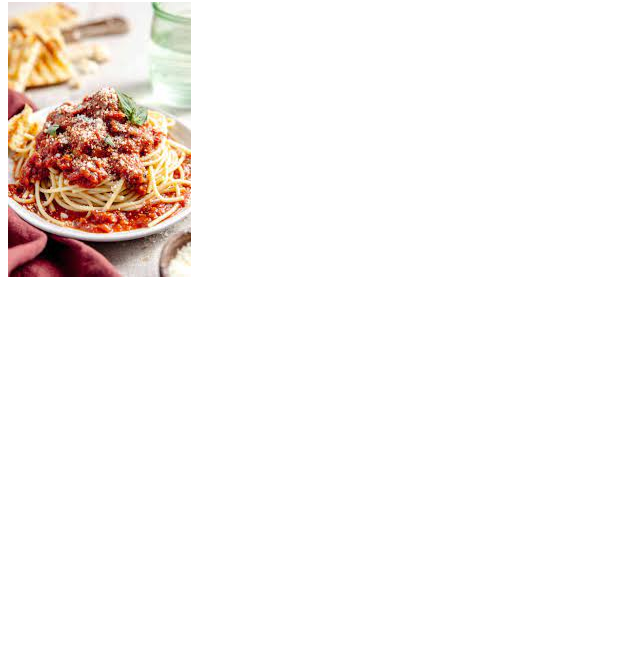
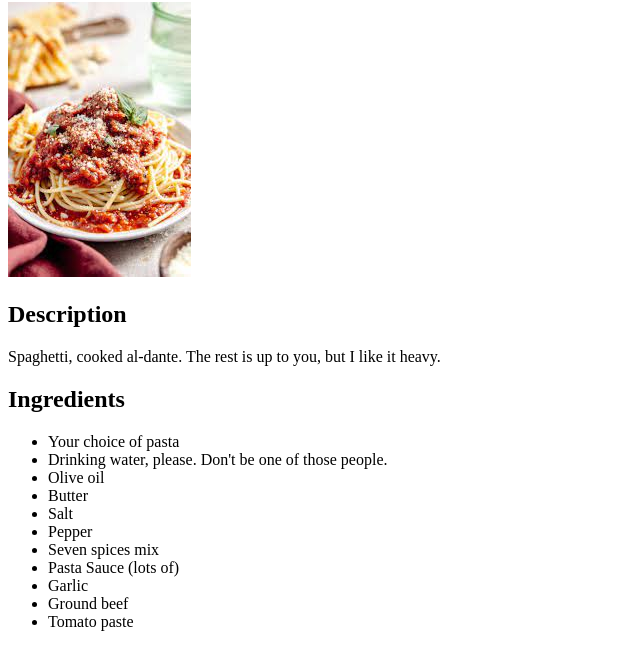
Before and after one commit to nadinator/odin-recipes, a plain HTML site: page recipes/spaghetti.html in a window 1280 px wide. Shown: the part 78-748 px from the top of the page, without its empty margins (0-640 px from the left). Drawn offline with Linux system fonts and the light colour scheme.

Commit message:
Add description and ingredient list.

```diff
--- a/recipes/spaghetti.html
+++ b/recipes/spaghetti.html
@@ -10,7 +10,22 @@
     <img
       src="../images/spaghetti.jpg"
       alt="Spaghetti and meatballs looking shiny on a dish"
-      srcset=""
     />
+    <h2>Description</h2>
+    <p>Spaghetti, cooked al-dante. The rest is up to you, but I like it heavy.</p>
+    <h2>Ingredients</h2>
+    <ul>
+        <li>Your choice of pasta</li>
+        <li>Drinking water, please. Don't be one of those people.</li>
+        <li>Olive oil</li>
+        <li>Butter</li>
+        <li>Salt</li>
+        <li>Pepper</li>
+        <li>Seven spices mix</li>
+        <li>Pasta Sauce (lots of)</li>
+        <li>Garlic</li>
+        <li>Ground beef</li>
+        <li>Tomato paste</li>
+    </ul>
   </body>
 </html>
```
Also changed, not shown: recipes/eggs.html (+11 -0 lines), recipes/steak.html (+13 -0 lines).
